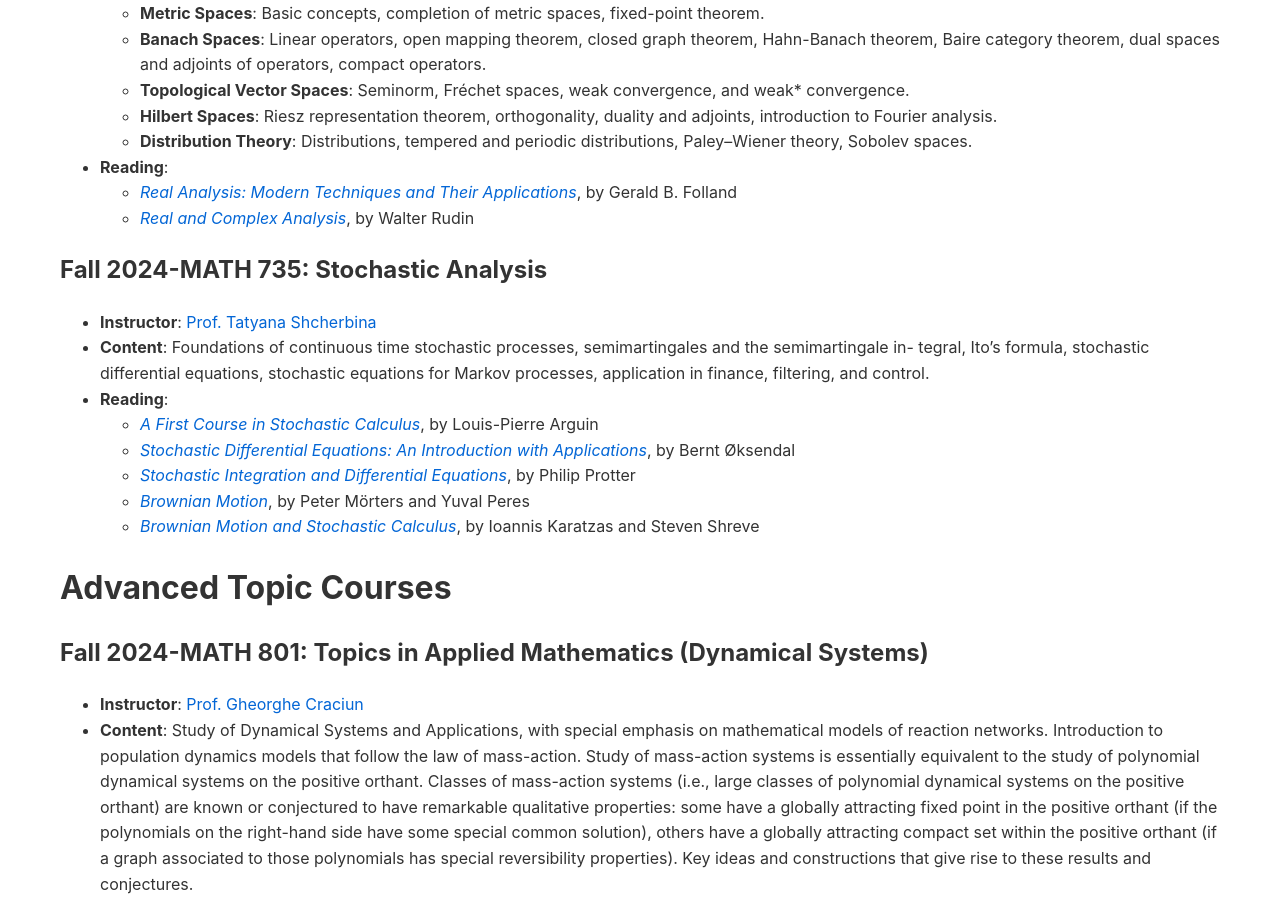
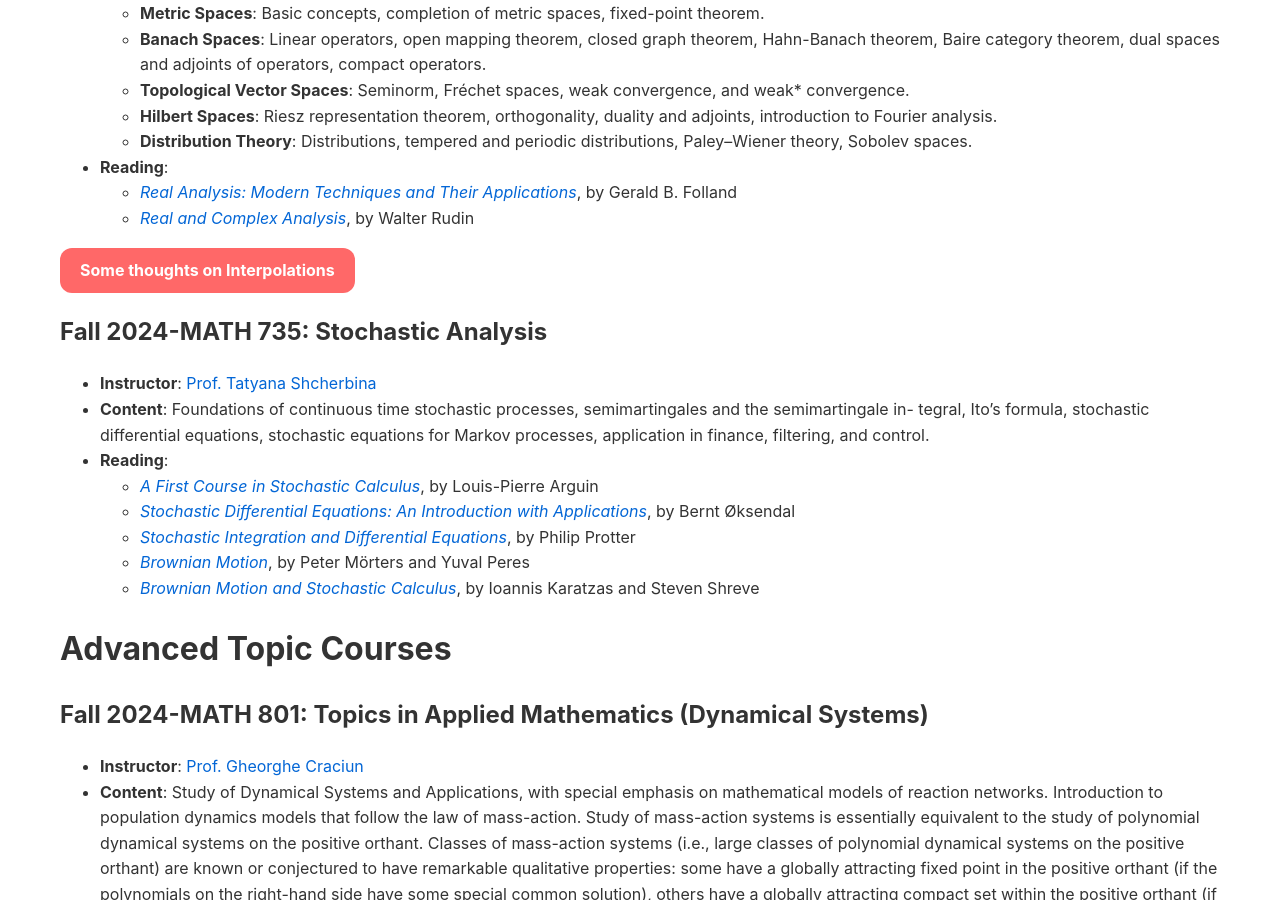
Before and after one commit to Yoon-1023/Yoon-1023.github.io, a Jekyll site: the page built from courses.md, in a window 1280 px wide and 900 px high, scrolled down 1254 px. Built offline with Jekyll 4.4.1, drawn with Linux system fonts in a browser that asks for light colours.

Commit message:
Update courses.md

```diff
--- a/courses.md
+++ b/courses.md
@@ -57,6 +57,10 @@
 - **Reading**:
   - [*Real Analysis: Modern Techniques and Their Applications*](#references), by Gerald B. Folland
   - [*Real and Complex Analysis*](#references), by Walter Rudin
+
+<div style="display: inline-block; padding: 10px 20px; background-color: #ff6868; border-radius: 12px; text-align: center;">
+    <a href="/courses/interpolation/" style="text-decoration: none; color: white; font-weight: bold;">Some thoughts on Interpolations</a>
+</div>
 
 ## Fall 2024-MATH 735: Stochastic Analysis
 - **Instructor**: [Prof. Tatyana Shcherbina](https://math.wisc.edu/staff/shcherbyna-tatiana/)
```
